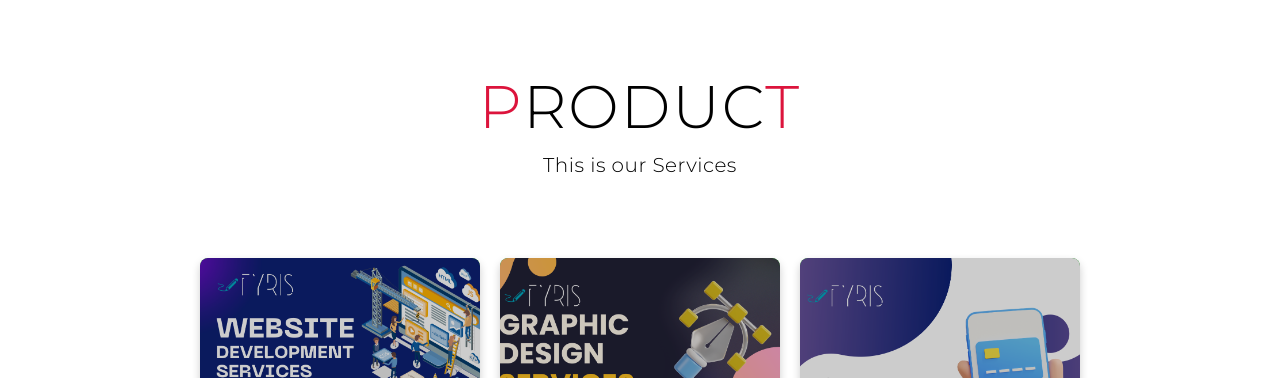
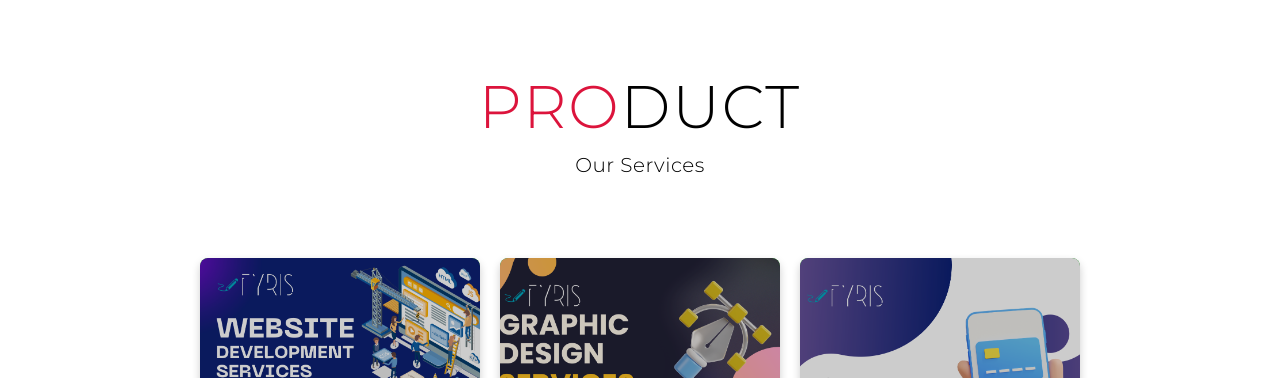
Before and after one commit to angga-syah/fortuna, a plain HTML site: page index.html in a window 1280 px wide. Shown: the part 810-1188 px from the top of the page. Drawn offline with Linux system fonts and the light colour scheme.

Commit message:
Update index.html

```diff
--- a/index.html
+++ b/index.html
@@ -57,8 +57,8 @@
 <section id="task">
   <div class="container-tugas">
     <div class="service-top">
-      <h1 class="section-title"><span>P</span>RODUC<span>T</span></h1>
-      <p>This is our Services</p>
+      <h1 class="section-title"><span>PRO</span>DUCT</h1>
+      <p>Our Services</p>
     </div>
 
     <div class="task-items">
```
